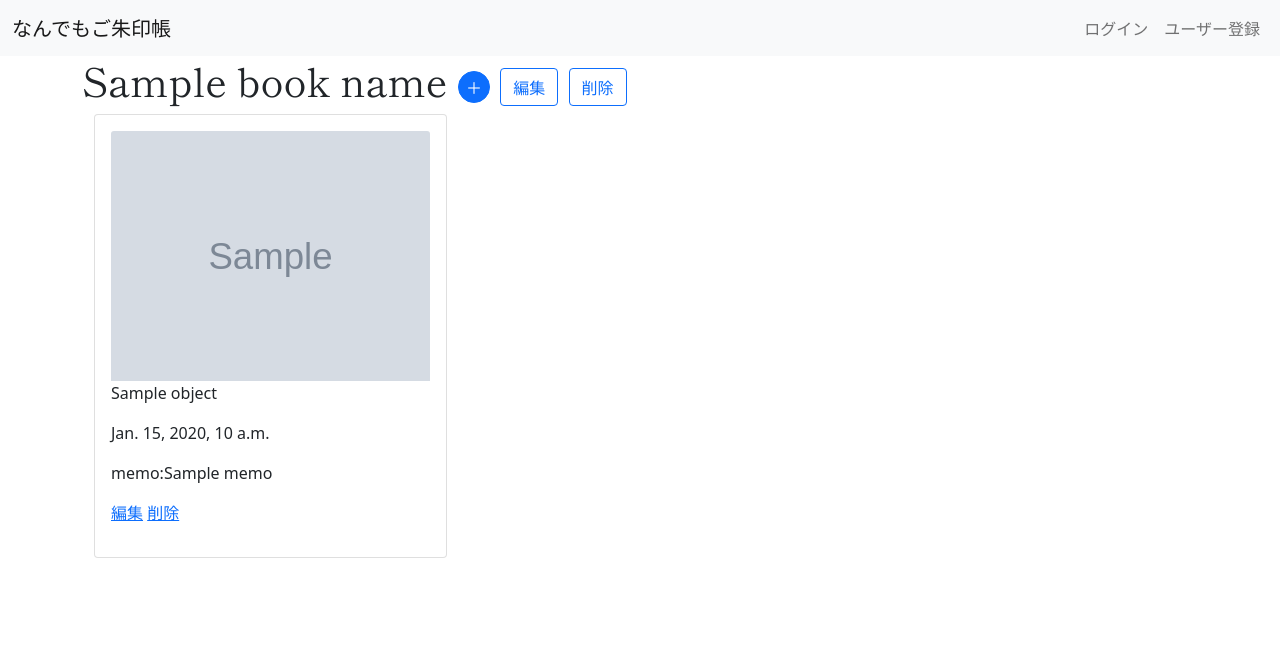
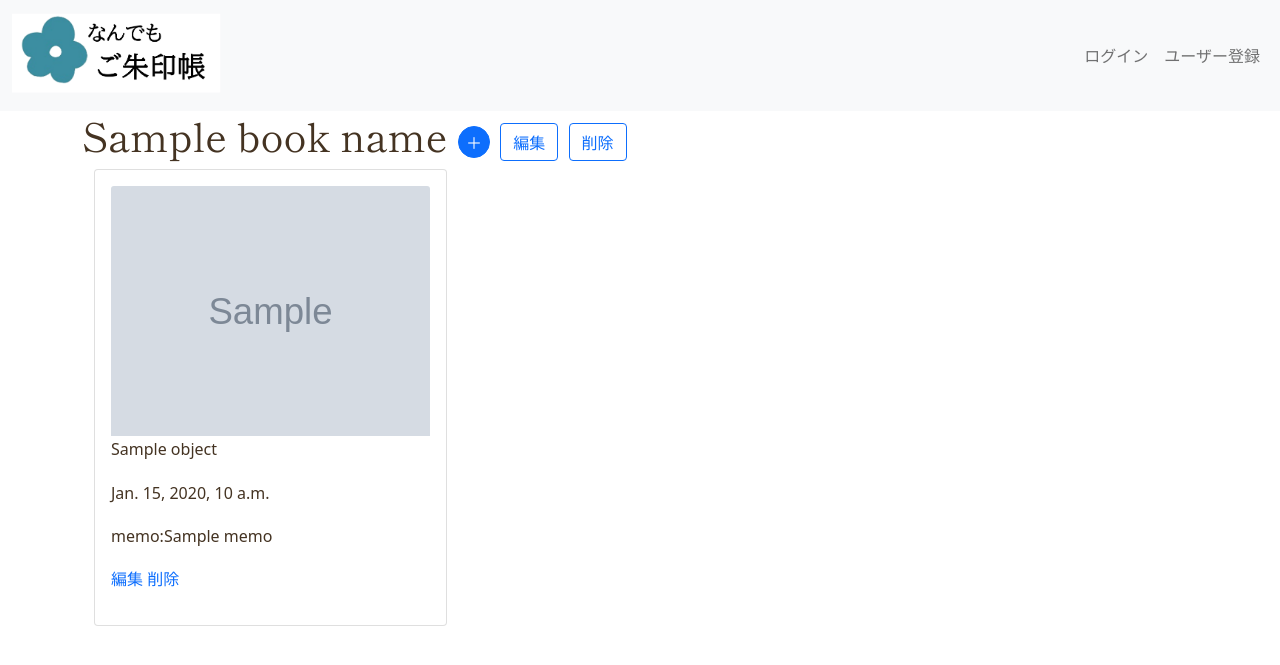
Before and after one commit to pokopok/Atsumecho, a Django app: template templates/goshuin_books/book.html in a window 1280 px wide. Shown: the top 665 px of the page. Run offline with Django 4.2, Linux system fonts and the light colour scheme; the template is opened without the code that fills it: most values are stand-ins (such as "Sample title", 1, 10 or a date in 2020); grey boxes marked "Sample" are stand-in pictures.

Commit message:
add logo

```diff
--- a/static/css/style.css
+++ b/static/css/style.css
@@ -1,5 +1,28 @@
+@charset "UTF-8";
+
+/* 共通部分 */
+html {
+    font-size: 100%;
+}
+body{
+    line-height: 1.7;
+    color: #432;
+}
+a {
+    text-decoration: none;
+}
+img{
+    max-width: 100%;
+}
+
+
+/* header */
 nav {
     font-family: 'Shippori Mincho', serif;
+}
+
+.logo {
+    width: 210px;
 }
 
 h1 {
--- a/templates/base.html
+++ b/templates/base.html
@@ -14,7 +14,7 @@
     <header>
       <nav class="navbar navbar-expand-lg navbar-light bg-light">
         <div class="container-fluid">
-          <a class="navbar-brand" href="{% url 'accounts:home' %}">なんでもご朱印帳</a>
+          <a class="navbar-brand" href="{% url 'accounts:home' %}"><img class="logo" src="{% static 'logo.png' %}"></a>
             {% if user.is_authenticated %}
             <div class="navbar-nav">
               <a class="nav-link" href="{% url 'goshuin_books:list_book' %}">ご朱印帳一覧</a>
```
Also changed, not shown: static/logo.png (added).
